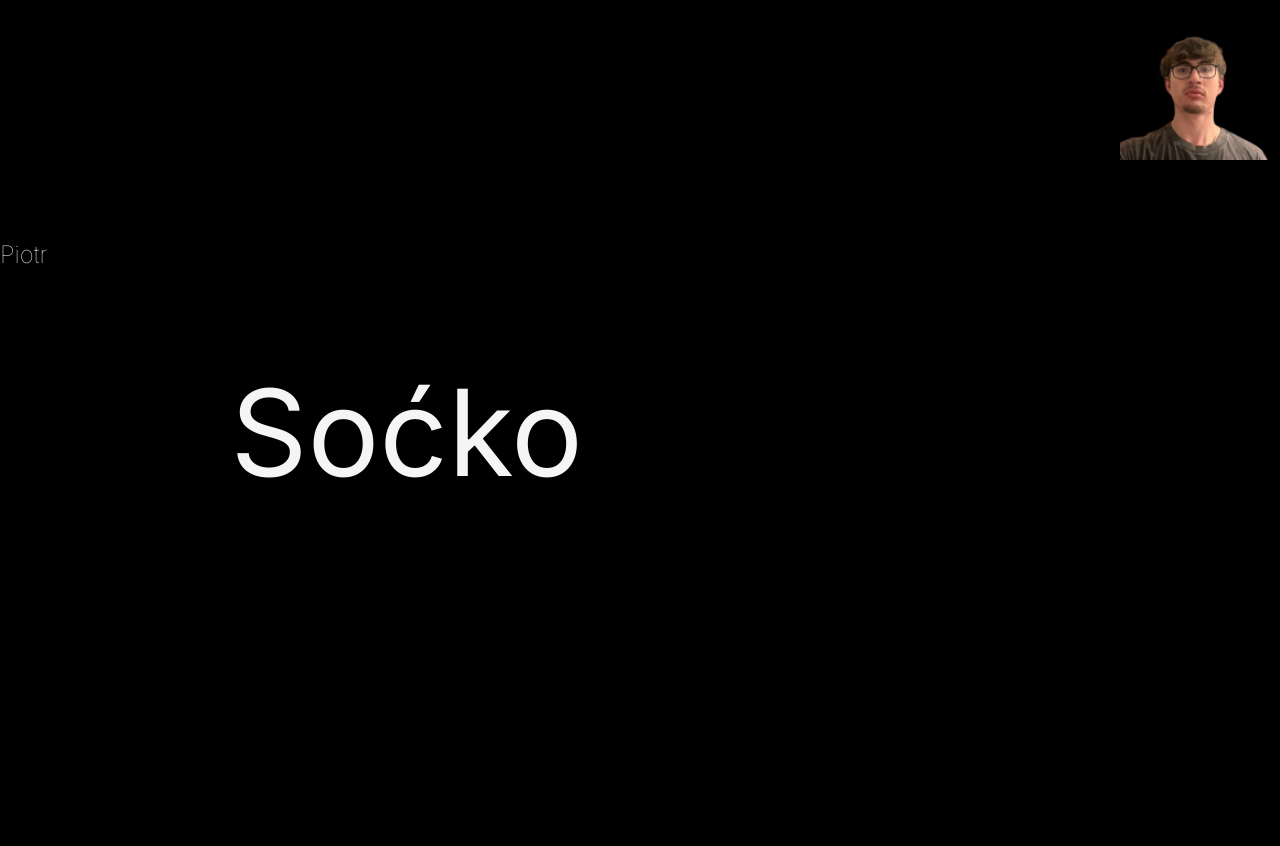
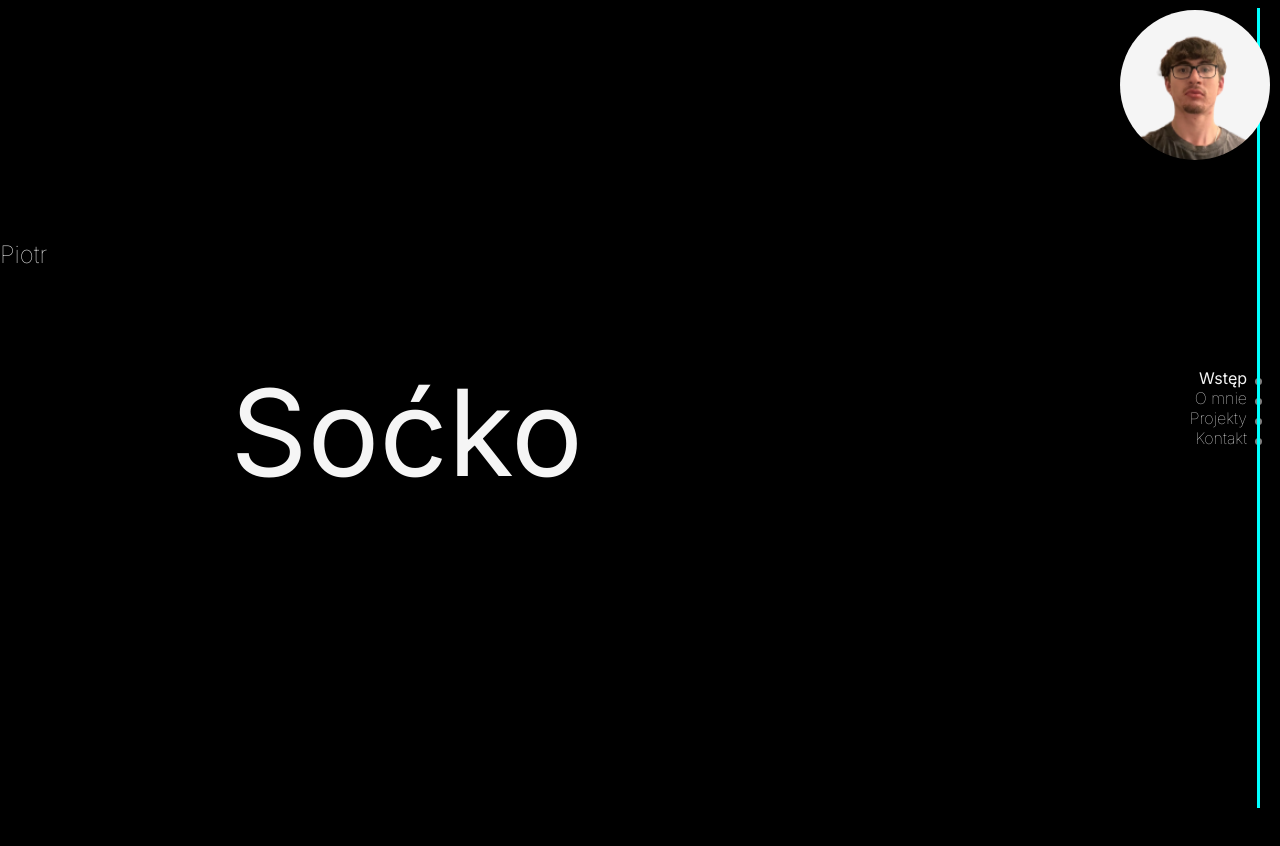
Before and after one commit to peopleisme/-Portfolio, a plain HTML site: page index.html in a window 1280 px wide. Shown: the top 846 px of the page. Drawn offline with Linux system fonts and the light colour scheme.

Commit message:
navigation bar

```diff
--- a/css/style.css
+++ b/css/style.css
@@ -18,14 +18,14 @@
 
 .names {
     position: absolute;
-    font-family: "Inter", sans-serif;
-    color: whitesmoke;
     font-size: 15vh;
 }
 
 body {
+    font-family: "Inter", sans-serif;
     background-color: black;
     height: 5000px;
+    color: whitesmoke;
 }
 
 .profile-picture {
@@ -34,8 +34,54 @@ body {
     right: 10px;
     width: 150px;
     height: 150px;
-    background-color: ;
     background: url("../img/profile.png");
-    background-size: cover;
+    background-size: contain;
+    background-color: whitesmoke;
+    border-radius: 100%;
+}
 
+.progress_nav {
+    position: fixed;
+    right: 0;
+    display: flex;
+    height: 100%;
+    flex-direction: row;
+    margin-right: 20px;
 }
+
+.progress_items {
+    text-align: right;
+    display: flex;
+    justify-content: center;
+    flex-direction: column;
+}
+
+.progress_item {
+    font-size: 2vh;
+    font-weight: 100;
+    position: relative;
+}
+
+.progress_item::after {
+    content: "";
+    position: absolute;
+    background-color: grey;
+    display: block;
+    width: 7px;
+    height: 7px;
+    right: -15px;
+    top: calc(50%);
+    border-radius: 100%;
+}
+
+.progress_item.active {
+    font-weight: 400;
+}
+
+.progress_bar {
+    position: relative;
+    width: 3px;
+    height: 100%;
+    background-color: aqua;
+    margin-left: 10px;
+}
--- a/index.html
+++ b/index.html
@@ -15,6 +15,15 @@
 </head>
 
 <body>
+    <div class="progress_nav">
+        <div class="progress_items">
+            <div class="progress_item active">Wstęp</div>
+            <div class="progress_item">O mnie</div>
+            <div class="progress_item">Projekty</div>
+            <div class="progress_item">Kontakt</div>
+        </div>
+        <div class="progress_bar"></div>
+    </div>
     <div class="main">
         <div id="name" class="names"> Piotr</div>
         <div id="surName" class="names"> Soćko</div>
--- a/script/script.js
+++ b/script/script.js
@@ -15,6 +15,9 @@ window.addEventListener("scroll", () => {
     }
     if (WscrollY / (window.innerHeight * 0.3) > 1) {
         console.log(WscrollY / (window.innerHeight * 0.3));
+
+
+
         el_name.style.position = "fixed";
         el_name.style.top = "0";
         el_name.style.left = "0";
```
